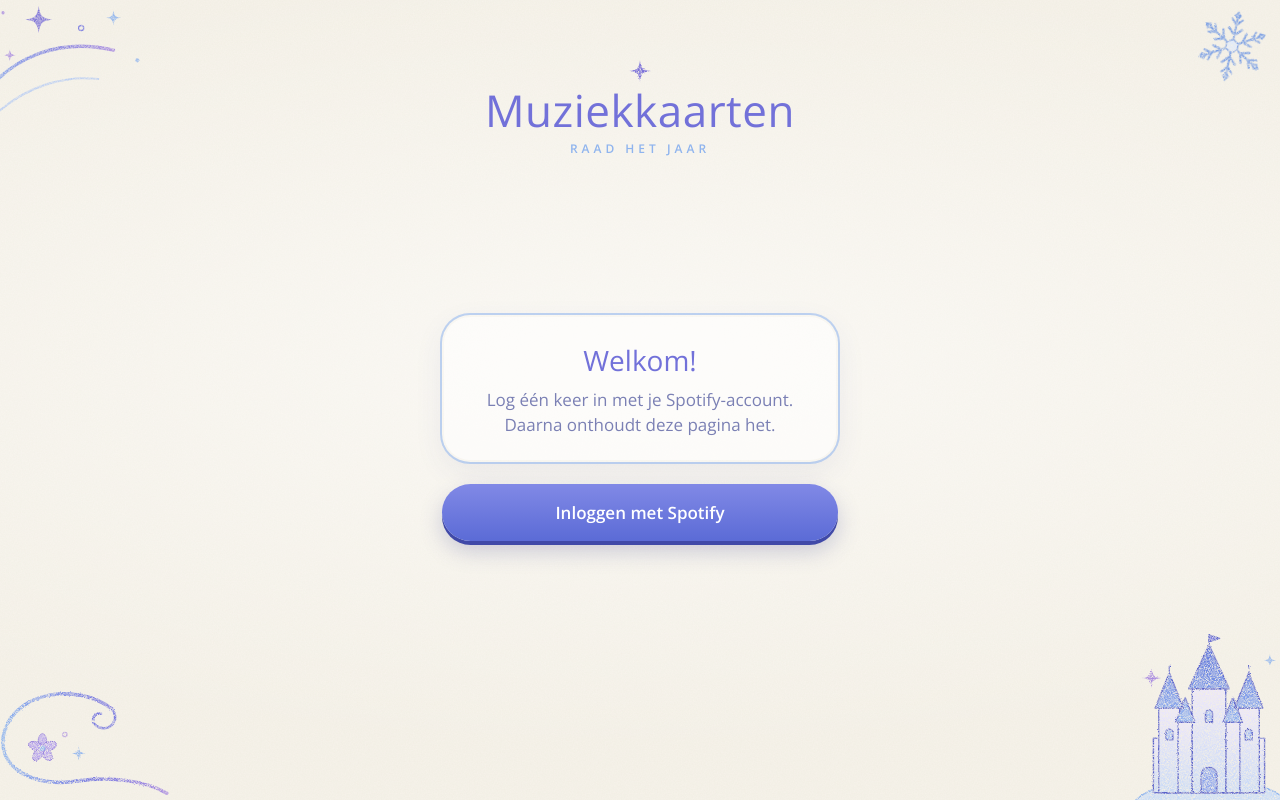
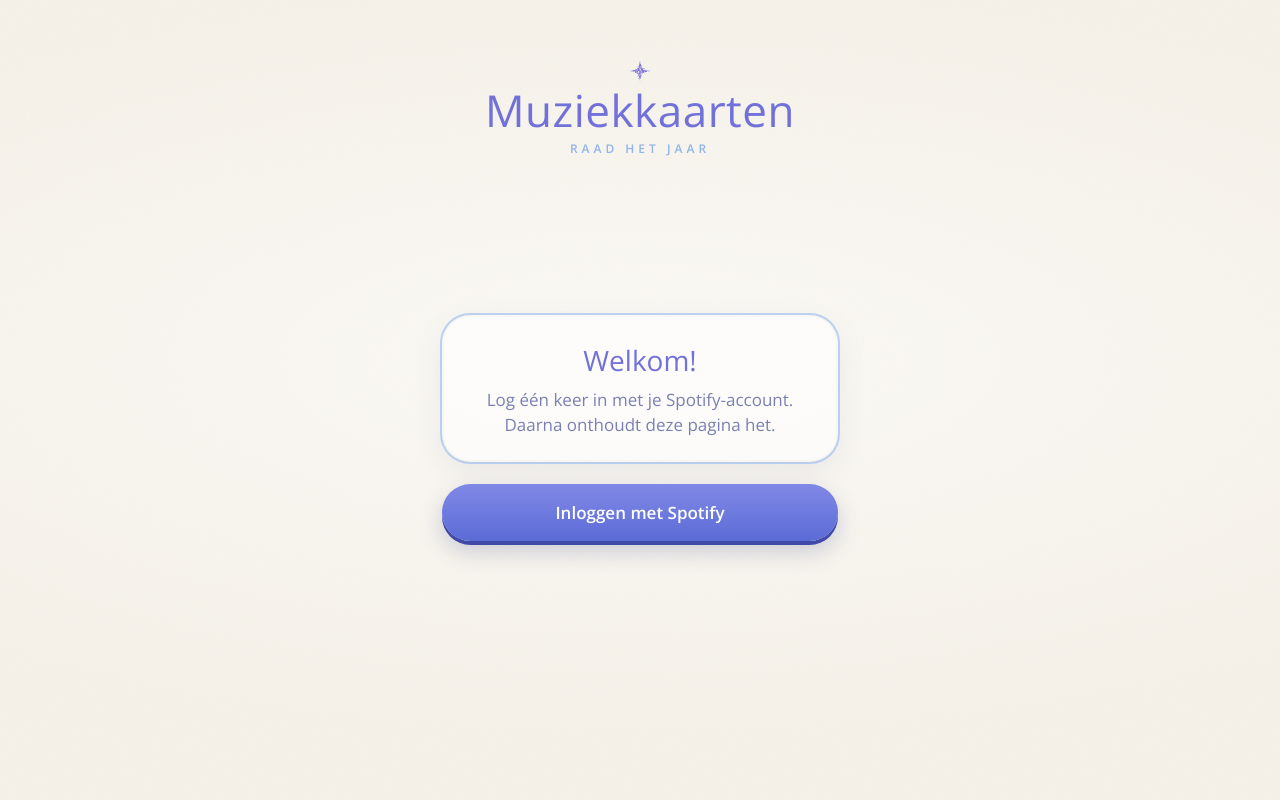
Before and after one commit to Csienna21/hitster-kerst, a website: page index.html in a window 1280 px wide. Drawn offline with nearby package versions, Linux system fonts and the light colour scheme.

Commit message:
Add files via upload

```diff
--- a/index.html
+++ b/index.html
@@ -8,10 +8,10 @@
   <link rel="preconnect" href="https://fonts.googleapis.com">
   <link rel="preconnect" href="https://fonts.gstatic.com" crossorigin>
   <link rel="stylesheet" href="https://fonts.googleapis.com/css2?family=Open+Sans:wght@300;400;600&display=swap">
-  <link rel="stylesheet" href="css/style.css">
+  <link rel="stylesheet" href="css/style.css?v=3">
 </head>
 <body>
-  <!-- Kleurpotlood-effect en tekeningen -->
+  <!-- Kleurpotlood-effect voor het sterretje boven de titel -->
   <svg width="0" height="0" style="position:absolute" aria-hidden="true">
     <defs>
       <filter id="pencil" x="-10%" y="-10%" width="120%" height="120%">
@@ -21,87 +21,9 @@
         <feColorMatrix in="g" type="matrix" values="0 0 0 0 0  0 0 0 0 0  0 0 0 0 0  0 0 0 -2.2 1.75" result="gm"/>
         <feComposite in="d" in2="gm" operator="in"/>
       </filter>
-      <linearGradient id="g-swirl" x1="0" x2="1">
-        <stop offset="0" stop-color="#8fb4ee"/><stop offset=".55" stop-color="#7a7be0"/><stop offset="1" stop-color="#a98be0"/>
-      </linearGradient>
-      <linearGradient id="g-roof" x1="0" y1="0" x2="0" y2="1">
-        <stop offset="0" stop-color="#5f74db"/><stop offset="1" stop-color="#93b3f0"/>
-      </linearGradient>
-      <linearGradient id="g-wall" x1="0" y1="0" x2="0" y2="1">
-        <stop offset="0" stop-color="#ece6fa"/><stop offset="1" stop-color="#c9daf6"/>
-      </linearGradient>
       <path id="sparkle" d="M0-10C1.2-2.4 2.4-1.2 10 0 2.4 1.2 1.2 2.4 0 10-1.2 2.4-2.4 1.2-10 0-2.4-1.2-1.2-2.4 0-10Z"/>
-      <g id="flake-arm" fill="none" stroke-linecap="round">
-        <path d="M0-5V-44M0-15-9-24M0-15 9-24M0-29-7-37M0-29 7-37"/>
-        <path d="M0-38-3-42 0-46 3-42Z" fill="#c9dcf7"/>
-      </g>
     </defs>
   </svg>
-
-  <div class="decor" aria-hidden="true">
-    <!-- linksboven: werveling en sterretjes -->
-    <svg class="d d-tl" viewBox="0 0 200 160">
-      <g filter="url(#pencil)">
-        <path d="M-10 128C30 70 90 52 150 66" fill="none" stroke="url(#g-swirl)" stroke-width="4" stroke-linecap="round"/>
-        <path d="M6 146C50 104 98 96 132 100" fill="none" stroke="#b9cdf3" stroke-width="2.5" stroke-linecap="round"/>
-        <use href="#sparkle" transform="translate(62 30) scale(1.6)" fill="#7a6fd8"/>
-        <use href="#sparkle" transform="translate(150 28) scale(.9)" fill="#8fb4ee"/>
-        <use href="#sparkle" transform="translate(28 72) scale(.7)" fill="#a98be0"/>
-        <circle cx="112" cy="40" r="3" fill="none" stroke="#7a7be0" stroke-width="1.6"/>
-        <circle cx="178" cy="78" r="2.5" fill="#8fb4ee"/>
-        <circle cx="20" cy="22" r="2" fill="#a98be0"/>
-      </g>
-    </svg>
-
-    <!-- rechtsboven: sneeuwvlok -->
-    <svg class="d d-tr" viewBox="-60 -60 120 120">
-      <g filter="url(#pencil)" stroke="#6f97e3" stroke-width="3">
-        <use href="#flake-arm"/>
-        <use href="#flake-arm" transform="rotate(60)"/>
-        <use href="#flake-arm" transform="rotate(120)"/>
-        <use href="#flake-arm" transform="rotate(180)"/>
-        <use href="#flake-arm" transform="rotate(240)"/>
-        <use href="#flake-arm" transform="rotate(300)"/>
-        <polygon points="0,-9 7.8,-4.5 7.8,4.5 0,9 -7.8,4.5 -7.8,-4.5" fill="#dfe9fb" stroke-width="2"/>
-      </g>
-    </svg>
-
-    <!-- linksonder: krul en bloemetjes -->
-    <svg class="d d-bl" viewBox="0 0 220 150">
-      <g filter="url(#pencil)">
-        <path d="M150 40C110 10 40 20 26 66 14 108 60 132 110 124 150 118 190 124 214 138" fill="none" stroke="url(#g-swirl)" stroke-width="4" stroke-linecap="round"/>
-        <path d="M150 40C160 52 150 66 136 62 124 58 128 44 138 46" fill="none" stroke="#7a7be0" stroke-width="3" stroke-linecap="round"/>
-        <g transform="translate(70 86)" fill="#b8a4ec" stroke="#8a74d8" stroke-width="1">
-          <ellipse rx="5" ry="9" cy="-8"/><ellipse rx="5" ry="9" cy="-8" transform="rotate(72)"/><ellipse rx="5" ry="9" cy="-8" transform="rotate(144)"/><ellipse rx="5" ry="9" cy="-8" transform="rotate(216)"/><ellipse rx="5" ry="9" cy="-8" transform="rotate(288)"/>
-          <circle r="3.2" fill="#8fb4ee" stroke="none"/>
-        </g>
-        <use href="#sparkle" transform="translate(112 92) scale(.8)" fill="#8fb4ee"/>
-        <circle cx="96" cy="70" r="2.5" fill="none" stroke="#a98be0" stroke-width="1.5"/>
-      </g>
-    </svg>
-
-    <!-- rechtsonder: kasteel -->
-    <svg class="d d-br" viewBox="0 0 170 190">
-      <g filter="url(#pencil)" stroke="#5a62c9" stroke-width="1.6" stroke-linejoin="round">
-        <path d="M0 190C20 170 50 168 85 176 120 168 150 168 170 186V190Z" fill="#c9dcf7" stroke="#8fb4ee"/>
-        <rect x="22" y="118" width="126" height="62" fill="url(#g-wall)"/>
-        <rect x="28" y="84" width="24" height="96" fill="url(#g-wall)"/>
-        <rect x="118" y="84" width="24" height="96" fill="url(#g-wall)"/>
-        <rect x="50" y="100" width="16" height="80" fill="url(#g-wall)"/>
-        <rect x="104" y="100" width="16" height="80" fill="url(#g-wall)"/>
-        <rect x="66" y="62" width="38" height="118" fill="url(#g-wall)"/>
-        <path d="M24 84 40 44 56 84Z M114 84 130 44 146 84Z M47 100 58 72 69 100Z M101 100 112 72 123 100Z M62 62 85 12 108 62Z" fill="url(#g-roof)"/>
-        <path d="M85 12V0" fill="none"/><path d="M85 1 97 5 85 9Z" fill="#7a7be0"/>
-        <path d="M40 44V36M130 44V36" fill="none"/>
-        <path d="M76 180V160A9 9 0 0 1 94 160V180Z" fill="#8fa6ec"/>
-        <path d="M81 100V90A4 4 0 0 1 89 90V100Z M36 120V112A4 4 0 0 1 44 112V120Z M126 120V112A4 4 0 0 1 134 112V120Z" fill="#a9bff2"/>
-      </g>
-      <g filter="url(#pencil)">
-        <use href="#sparkle" transform="translate(20 50) scale(1.1)" fill="#a98be0"/>
-        <use href="#sparkle" transform="translate(154 30) scale(.7)" fill="#8fb4ee"/>
-      </g>
-    </svg>
-  </div>
 
   <main id="app">
     <header class="brand">
@@ -172,6 +94,6 @@
   </div>
 
   <script src="vendor/html5-qrcode.min.js"></script>
-  <script type="module" src="js/app.js"></script>
+  <script type="module" src="js/app.js?v=3"></script>
 </body>
 </html>
```
